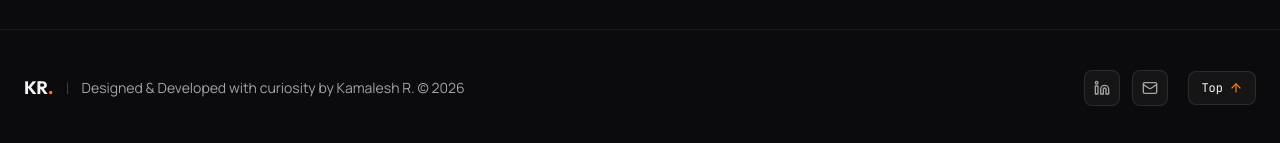
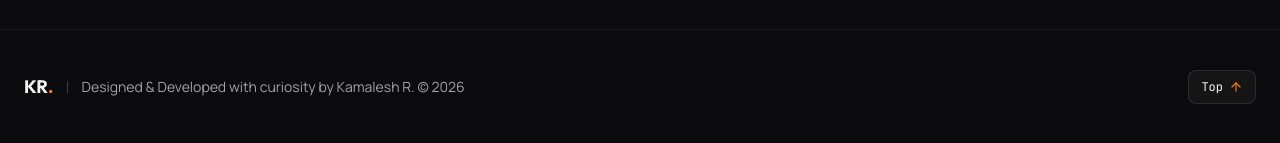
Before and after one commit to itzzkamalesh/Portfolio, a React (Vite) app in the folder Portfolio/: page / in a window 1280 px wide. Shown: the part 7091-7234 px from the top of the page. Built offline with nearby package versions, Linux system fonts and the light colour scheme.

Commit message:
Remove LinkedIn and email links from ContactAndFooter
Removed LinkedIn and email links from the footer.

```diff
--- a/Portfolio/src/components/ContactAndFooter.tsx
+++ b/Portfolio/src/components/ContactAndFooter.tsx
@@ -148,23 +148,7 @@ export const ContactAndFooter: React.FC = () => {
               </a>
             )}
 
-            <a
-              href={contact.linkedin}
-              target="_blank"
-              rel="noopener noreferrer"
-              aria-label="LinkedIn Profile"
-              className="w-9 h-9 rounded-lg bg-[#151515] border border-white/10 hover:border-[#FF7A18] text-[#A3A3A3] hover:text-[#F5F5F5] flex items-center justify-center transition-colors"
-            >
-              <Linkedin className="w-4 h-4" />
-            </a>
 
-            <a
-              href={`mailto:${contact.email}`}
-              aria-label="Send Email"
-              className="w-9 h-9 rounded-lg bg-[#151515] border border-white/10 hover:border-[#FF7A18] text-[#A3A3A3] hover:text-[#F5F5F5] flex items-center justify-center transition-colors"
-            >
-              <Mail className="w-4 h-4" />
-            </a>
 
             <button
               type="button"
```
